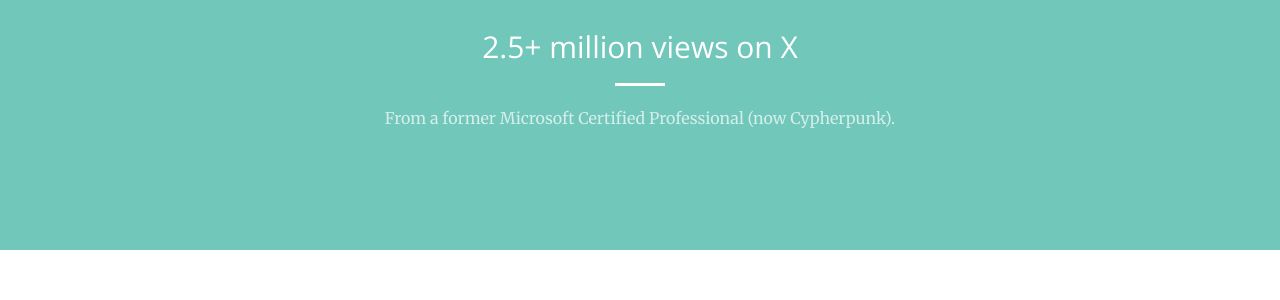
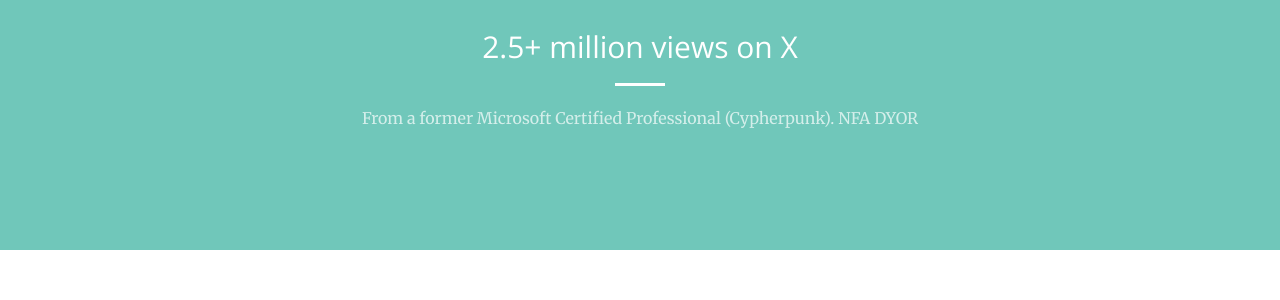
Before and after one commit to cliffc2/cliffc2.github.io, a Jekyll site: the page built from index.html, in a window 1280 px wide and 900 px high, scrolled down 818 px. Shown: the part 152-452 px from the top of the window. Built offline with Jekyll 4.4.1, drawn with Linux system fonts in a browser that asks for light colours; Markdown is read by kramdown in place of the engine named in the settings.

Commit message:
Update about.html

```diff
--- a/_includes/about.html
+++ b/_includes/about.html
@@ -4,7 +4,7 @@
             <div class="col-lg-8 col-lg-offset-2 text-center">
                 <h2 class="section-heading">2.5+ million views on X</h2>
                 <hr class="light">
-                <p class="text-faded">From a former Microsoft Certified Professional (now Cypherpunk).</p>
+                <p class="text-faded">From a former Microsoft Certified Professional (Cypherpunk). NFA DYOR </p>
 
 
 
```
